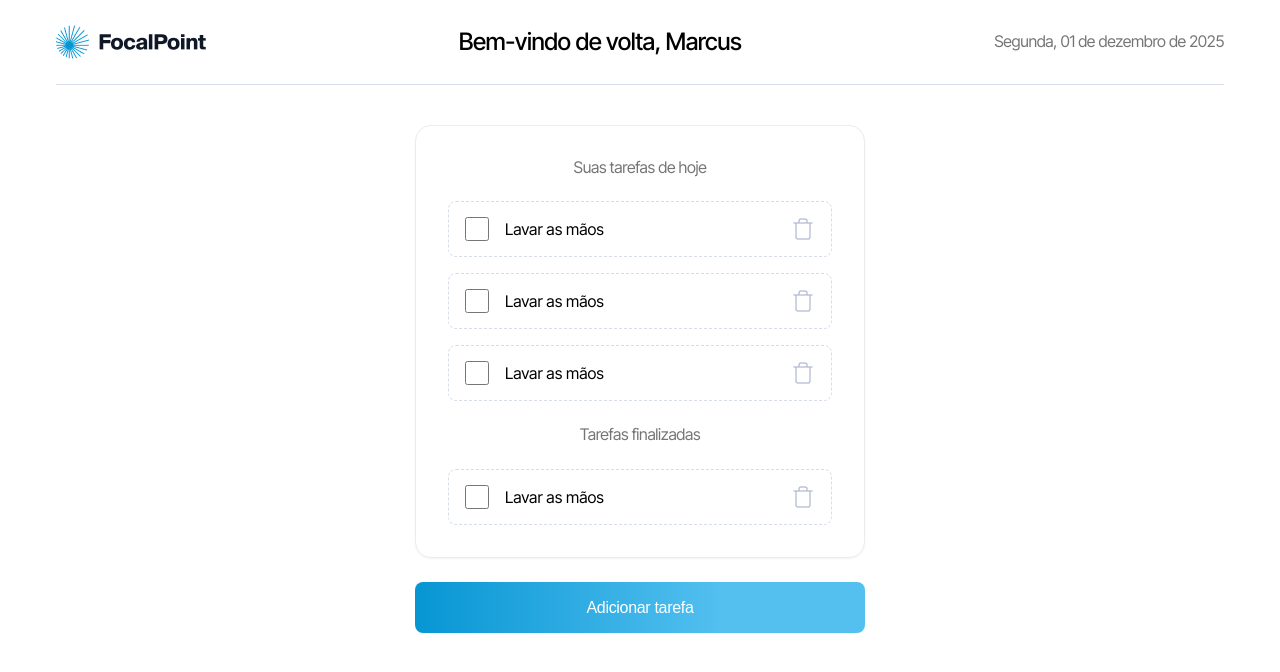
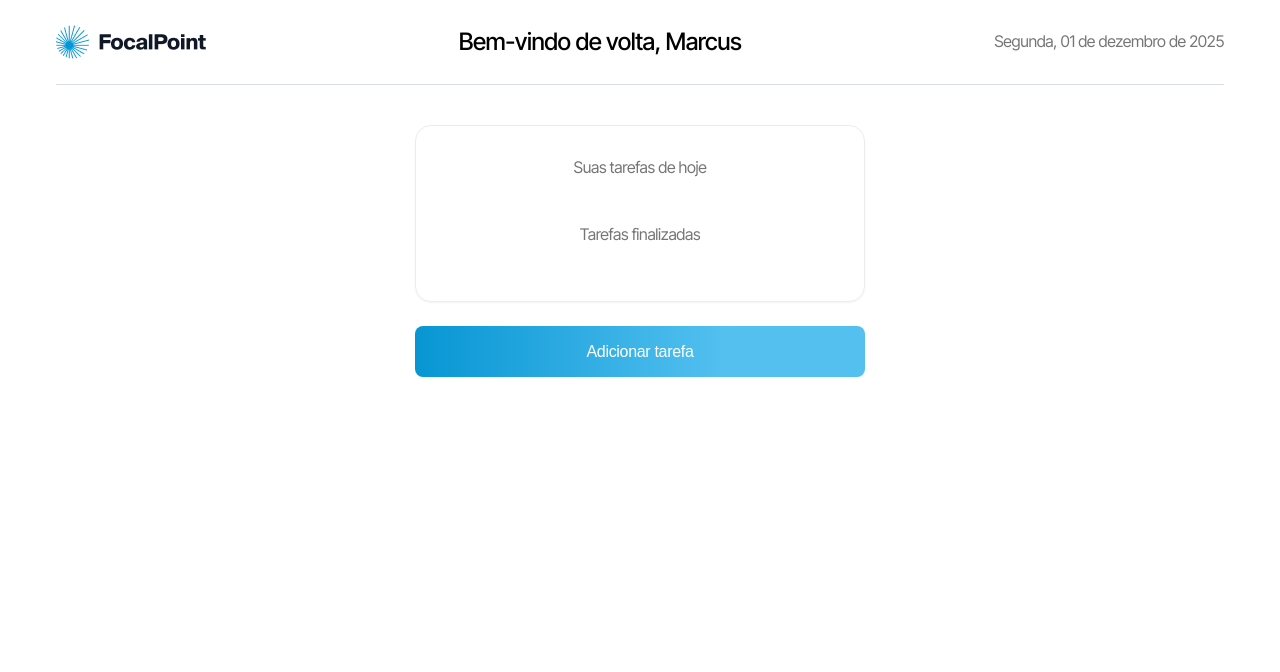
Before and after one commit to DevPBDias/legaplan-teste-tecnico, a Next.js app: page / in a window 1280 px wide. Shown: the top 672 px of the page. Built offline with nearby package versions, Linux system fonts and the light colour scheme.

Commit message:
feat: created TaskProvider to remove and add tasks

```diff
--- a/src/app/layout.tsx
+++ b/src/app/layout.tsx
@@ -3,6 +3,7 @@ import { Inter_Tight } from "next/font/google";
 import "./_base.scss";
 import Header from "@/components/header/Header";
 import { ModalProvider } from "../context/modal-provider";
+import { TaskProvider } from "@/context/task-provider";
 
 const inter_tight = Inter_Tight({
   weight: ["400", "500", "700"],
@@ -25,7 +26,9 @@ export default function RootLayout({
     <html lang="en">
       <body className={inter_tight.className}>
         <Header />
-        <ModalProvider>{children}</ModalProvider>
+        <ModalProvider>
+          <TaskProvider>{children}</TaskProvider>
+        </ModalProvider>
       </body>
     </html>
   );
--- a/src/components/modals/AddTaskModal.tsx
+++ b/src/components/modals/AddTaskModal.tsx
@@ -1,12 +1,17 @@
 "use client";
 import { useModalContext } from "@/context/modal-provider";
 import "./styles.scss";
+import { useState } from "react";
+import { useTaskContext } from "@/context/task-provider";
 
 const AddTaskModal = () => {
   const { callAddModal, setCallAddModal } = useModalContext();
+  const { addNewTasks, tasks } = useTaskContext();
+  const [task, setTask] = useState<string>("");
 
   const handleClick = () => {
-    console.log("clickou");
+    addNewTasks(task);
+    setCallAddModal(!callAddModal);
   };
 
   return (
@@ -19,7 +24,9 @@ const AddTaskModal = () => {
         <input
           className="input-modal"
           type="text"
-          name=""
+          name="task"
+          value={task}
+          onChange={({ target }) => setTask(target.value)}
           id="title"
           placeholder="Digite"
         />
--- a/src/components/modals/DeleteTaskModal.tsx
+++ b/src/components/modals/DeleteTaskModal.tsx
@@ -1,12 +1,16 @@
 "use client";
 import { useModalContext } from "@/context/modal-provider";
 import "./styles.scss";
+import { useTaskContext } from "@/context/task-provider";
+import { useState } from "react";
 
 const DeleteTaskModal = () => {
   const { callDeleteModal, setCallDeleteModal } = useModalContext();
+  const { taskToDelete, deleteTasks } = useTaskContext();
 
   const handleClick = () => {
-    console.log("clickou");
+    deleteTasks(taskToDelete);
+    setCallDeleteModal(!callDeleteModal);
   };
 
   return (
--- a/src/components/modals/styles.scss
+++ b/src/components/modals/styles.scss
@@ -1,7 +1,7 @@
 .modal-container {
     position: absolute;
     z-index: 1;
-    top: 249px;
+    top: 50%;
     left: 50%;
     transform: translate(-50%, -50%);
     display: flex;
--- a/src/components/taskCard/TaskCard.tsx
+++ b/src/components/taskCard/TaskCard.tsx
@@ -4,21 +4,28 @@ import Image from "next/image";
 import trashIcon from "@/assets/icons/trash.png";
 import "./styles.scss";
 import { useModalContext } from "@/context/modal-provider";
+import { useTaskContext } from "@/context/task-provider";
 
-const TaskCard = () => {
+interface DataProps {
+  data: string;
+}
+
+const TaskCard = ({ data }: DataProps) => {
   const { callDeleteModal, setCallDeleteModal } = useModalContext();
+  const { setTaskToDelete } = useTaskContext();
+
+  const handleClick = () => {
+    setTaskToDelete(data);
+    setCallDeleteModal(!callDeleteModal);
+  };
 
   return (
     <section>
       <label htmlFor="checkTask">
-        <input type="checkbox" name="" id="checkTask" />
-        Lavar as mãos
+        <input type="checkbox" name={data} value={data} id="checkTask" />
+        {data}
       </label>
-      <button
-        type="button"
-        className="trash-btn"
-        onClick={() => setCallDeleteModal(!callDeleteModal)}
-      >
+      <button type="button" className="trash-btn" onClick={handleClick}>
         <Image src={trashIcon} alt="Icon to delete task" />
       </button>
     </section>
--- a/src/components/taskList/TaskList.tsx
+++ b/src/components/taskList/TaskList.tsx
@@ -1,18 +1,20 @@
+import { useTaskContext } from "@/context/task-provider";
 import TaskCard from "../taskCard/TaskCard";
 import "./styles.scss";
 
 const TaskList = () => {
+  const { tasks, doneTasks } = useTaskContext();
+
   return (
     <section className="card-container">
       <h3 className="title">Suas tarefas de hoje</h3>
       <div>
-        <TaskCard />
-        <TaskCard />
-        <TaskCard />
+        {tasks && tasks.map((item) => <TaskCard key={item} data={item} />)}
       </div>
       <h3 className="title">Tarefas finalizadas</h3>
       <div>
-        <TaskCard />
+        {doneTasks &&
+          doneTasks.map((item) => <TaskCard key={item} data={item} />)}
       </div>
     </section>
   );
--- /dev/null
+++ b/src/context/task-provider.tsx
@@ -0,0 +1,60 @@
+"use client";
+
+import React, { createContext, useContext, useEffect, useState } from "react";
+
+interface TaskProps {
+  tasks: string[];
+  setTasks: React.Dispatch<React.SetStateAction<string[]>>;
+  doneTasks: string[];
+  setDoneTasks: React.Dispatch<React.SetStateAction<string[]>>;
+  taskToDelete: string;
+  setTaskToDelete: React.Dispatch<React.SetStateAction<string>>;
+  addNewTasks: (newTask: string) => void;
+  deleteTasks: (deletedTask: string) => void;
+}
+
+export const TaskContext = createContext<TaskProps | undefined>(undefined);
+
+export const TaskProvider = ({ children }: { children: React.ReactNode }) => {
+  const [tasks, setTasks] = useState<string[]>([]);
+  const [doneTasks, setDoneTasks] = useState<string[]>([]);
+  const [taskToDelete, setTaskToDelete] = useState<string>("");
+
+  const addNewTasks = (newTask: string) => {
+    if (tasks.length === 0) {
+      setTasks([newTask]);
+    } else {
+      setTasks([...tasks, newTask]);
+    }
+  };
+
+  const deleteTasks = (deletedTask: string) => {
+    const newTasks = tasks.filter((item) => item !== deletedTask);
+    setTasks(newTasks);
+  };
+
+  return (
+    <TaskContext.Provider
+      value={{
+        tasks,
+        setTasks,
+        doneTasks,
+        setDoneTasks,
+        taskToDelete,
+        setTaskToDelete,
+        addNewTasks,
+        deleteTasks,
+      }}
+    >
+      {children}
+    </TaskContext.Provider>
+  );
+};
+
+export const useTaskContext = (): TaskProps => {
+  const context = useContext(TaskContext);
+  if (!context) {
+    throw new Error("TaskContext deve ser usado dentro de um ModalProvider");
+  }
+  return context;
+};
```
